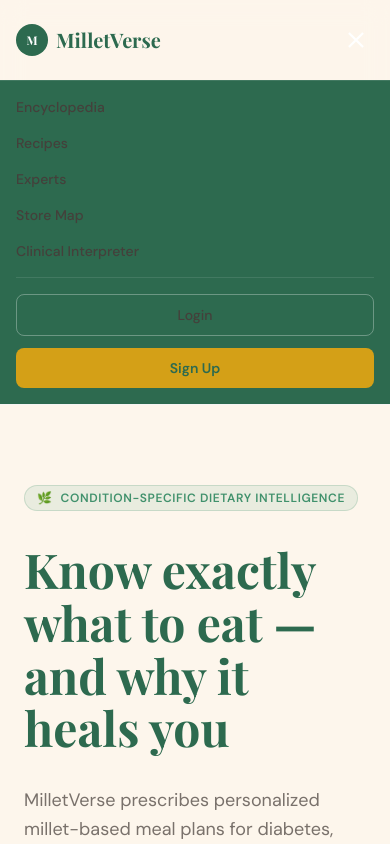
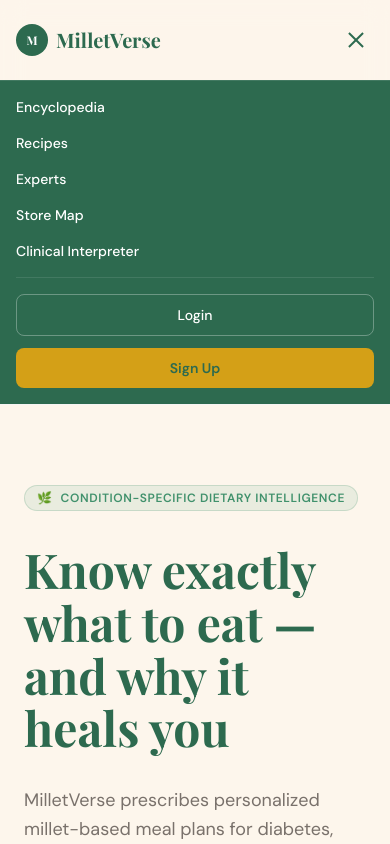
Before and after one commit to aviraltrip/MilletVerse, a React (Vite) app in the folder frontend/: page / in a window 390 px wide. Both pictures are taken after a click on the button "Toggle menu". Shown: the top 844 px of the page. Built offline with nearby package versions, Linux system fonts and the light colour scheme; no server answers.

Commit message:
mobile responsivness added

```diff
--- a/frontend/src/components/Navbar.jsx
+++ b/frontend/src/components/Navbar.jsx
@@ -50,7 +50,7 @@
                 {role === 'admin' && (
                   <Link to="/admin" className={navLink}>Admin</Link>
                 )}
-                <div className="flex items-center gap-3 ml-2 pl-4 border-l border-white/20">
+                <div className="flex items-center gap-3 ml-2 pl-4 border-l border-stone-200">
                 <span className="text-stone-700 font-semibold text-xs truncate max-w-[120px]">{user?.name || user?.email}</span>
                   <button
                     onClick={handleLogout}
@@ -79,9 +79,9 @@
             onClick={() => setMenuOpen((prev) => !prev)}
             aria-label="Toggle menu"
           >
-            <span className={`block w-5 h-0.5 bg-white transition-all duration-300 ${menuOpen ? 'rotate-45 translate-y-2' : ''}`} />
-            <span className={`block w-5 h-0.5 bg-white transition-all duration-300 ${menuOpen ? 'opacity-0' : ''}`} />
-            <span className={`block w-5 h-0.5 bg-white transition-all duration-300 ${menuOpen ? '-rotate-45 -translate-y-2' : ''}`} />
+            <span className={`block w-5 h-0.5 bg-primary transition-all duration-300 ${menuOpen ? 'rotate-45 translate-y-2' : ''}`} />
+            <span className={`block w-5 h-0.5 bg-primary transition-all duration-300 ${menuOpen ? 'opacity-0' : ''}`} />
+            <span className={`block w-5 h-0.5 bg-primary transition-all duration-300 ${menuOpen ? '-rotate-45 -translate-y-2' : ''}`} />
           </button>
         </div>
       </div>
@@ -92,7 +92,7 @@
           menuOpen ? 'max-h-screen opacity-100' : 'max-h-0 opacity-0'
         }`}
       >
-        <div className="bg-primary border-t border-white/10 px-4 py-4 flex flex-col gap-4 text-sm font-medium">
+        <div className="bg-primary text-white border-t border-white/10 px-4 py-4 flex flex-col gap-4 text-sm font-medium">
           {role !== 'admin' && [
             { to: '/encyclopedia', label: 'Encyclopedia' },
             { to: '/recipes', label: 'Recipes' },
```
